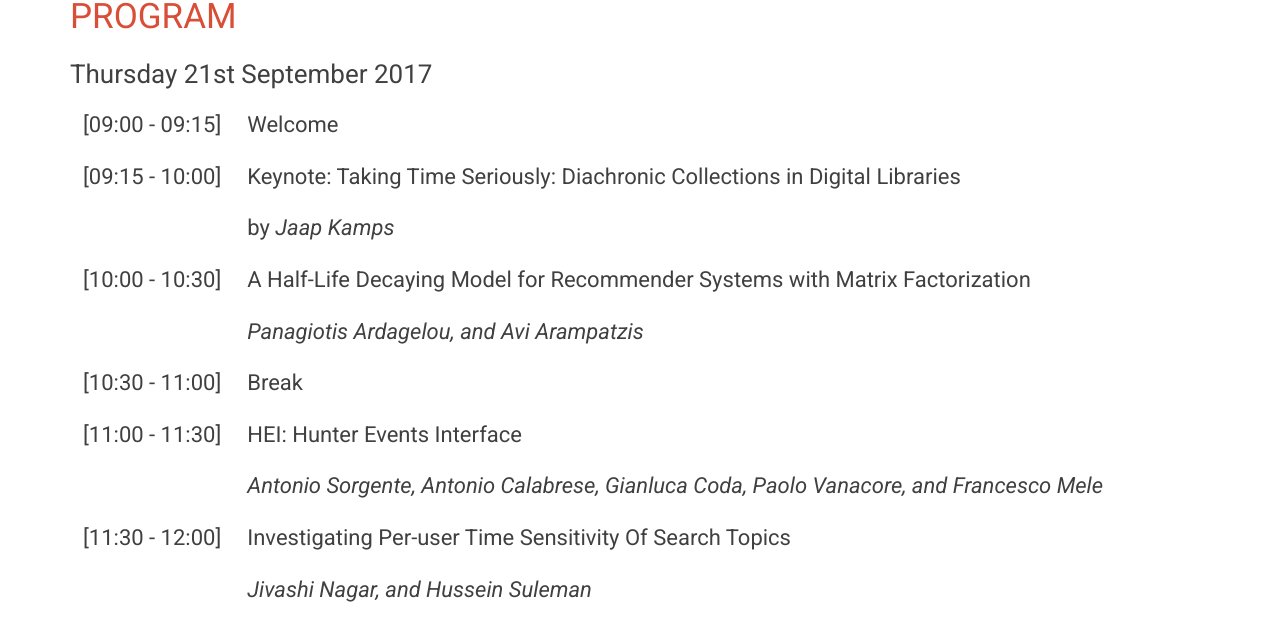
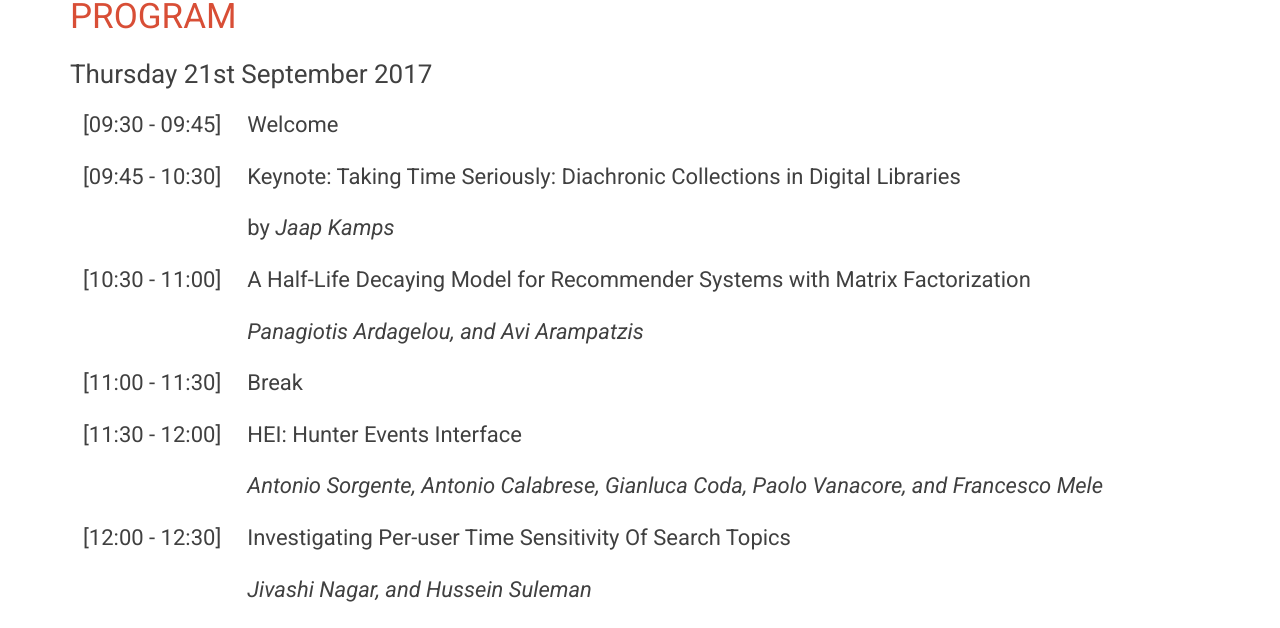
Before and after one commit to tddl2017/tddl2017.github.io, a Jekyll site: the page built from index.markdown, in a window 1280 px wide and 900 px high, scrolled down 2772 px. Shown: the part 148-776 px from the top of the window. Built offline with Jekyll 4.4.1, drawn with Linux system fonts in a browser that asks for light colours.

Commit message:
program updated

```diff
--- a/index.markdown
+++ b/index.markdown
@@ -63,15 +63,15 @@ We will also consider editing a special issue on the International Journal on Di
 
 ### Thursday 21st September 2017
 
-|[09:00 - 09:15]| Welcome|
-|[09:15 - 10:00]| Keynote: Taking Time Seriously: Diachronic Collections in Digital Libraries|
+|[09:30 - 09:45]| Welcome|
+|[09:45 - 10:30]| Keynote: Taking Time Seriously: Diachronic Collections in Digital Libraries|
 || by *Jaap Kamps*|
-|[10:00 - 10:30]| A Half-Life Decaying Model for Recommender Systems with Matrix Factorization|
+|[10:30 - 11:00]| A Half-Life Decaying Model for Recommender Systems with Matrix Factorization|
 ||*Panagiotis Ardagelou, and Avi Arampatzis*|
-|[10:30 - 11:00]| Break |
-|[11:00 - 11:30]| HEI: Hunter Events Interface|
+|[11:00 - 11:30]| Break |
+|[11:30 - 12:00]| HEI: Hunter Events Interface|
 | | *Antonio Sorgente, Antonio Calabrese, Gianluca Coda, Paolo Vanacore, and Francesco Mele*|
-|[11:30 - 12:00]| Investigating Per-user Time Sensitivity Of Search Topics|
+|[12:00 - 12:30]| Investigating Per-user Time Sensitivity Of Search Topics|
 | | *Jivashi Nagar, and Hussein Suleman*|
 |[12:30 - 13:00]| Discussion and closing remarks|
 
```
